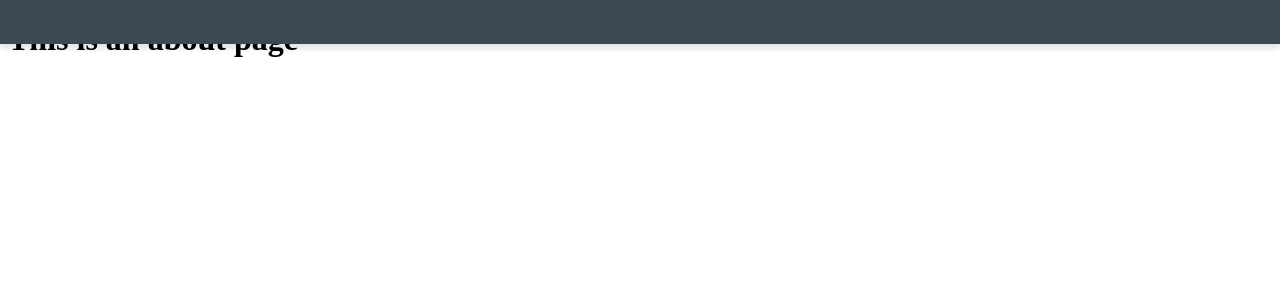
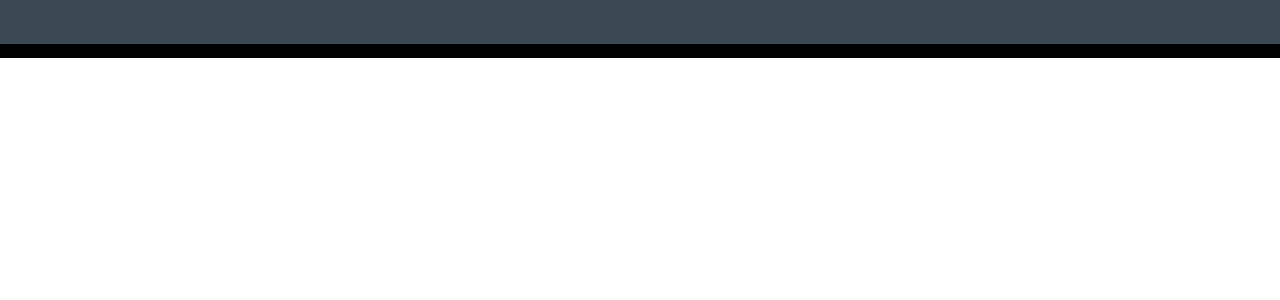
Before and after one commit to Smpests/vue-practices, a Vue app in the folder alice/alice/: page /#/about in a window 1280 px wide. Shown: the top 300 px of the page. Built offline with nearby package versions, Linux system fonts and the light colour scheme; a web font is replaced by a local one.

Commit message:
[alice] <add> add normalize.css to solving muti-browser view

```diff
--- a/alice/alice/package.json
+++ b/alice/alice/package.json
@@ -8,6 +8,8 @@
     "lint": "vue-cli-service lint"
   },
   "dependencies": {
+    "css-loader": "^2.0.1",
+    "style-loader": "^0.23.1",
     "vue": "^2.5.17",
     "vue-router": "^3.0.1",
     "vuex": "^3.0.1"
@@ -19,6 +21,7 @@
     "babel-eslint": "^10.0.1",
     "eslint": "^5.8.0",
     "eslint-plugin-vue": "^5.0.0-0",
+    "normalize.css": "^8.0.1",
     "vue-template-compiler": "^2.5.17"
   },
   "eslintConfig": {
--- a/alice/alice/src/App.vue
+++ b/alice/alice/src/App.vue
@@ -1,6 +1,6 @@
 <style scoped>
+
 </style>
-
 <template>
   <div class="app">
     <nav-header></nav-header>
@@ -10,6 +10,7 @@
 
 <script>
 import navHeader from './components/NavHeader.vue'
+import 'normalize.css'
 
 export default {
   components: {
--- a/alice/alice/src/views/About.vue
+++ b/alice/alice/src/views/About.vue
@@ -1,3 +1,10 @@
+<style scoped>
+  .about {
+    background-color: black;
+  }
+</style>
+
+
 <template>
   <div class="about">
     <h1>This is an about page</h1>
--- a/alice/alice/src/views/Home.vue
+++ b/alice/alice/src/views/Home.vue
@@ -1,4 +1,7 @@
 <style scoped>
+  html body {
+    margin: 0;
+  }
   .container {
     overflow-y: scroll;
     height: 100%;
```
Also changed, not shown: 1 other file (tests, documents, lock files or other folders).
